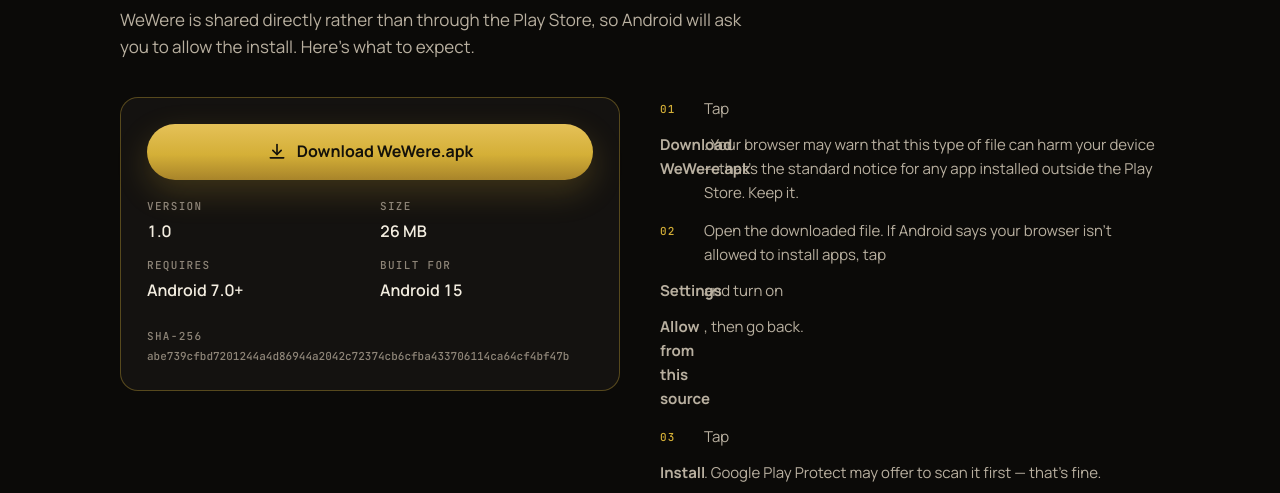
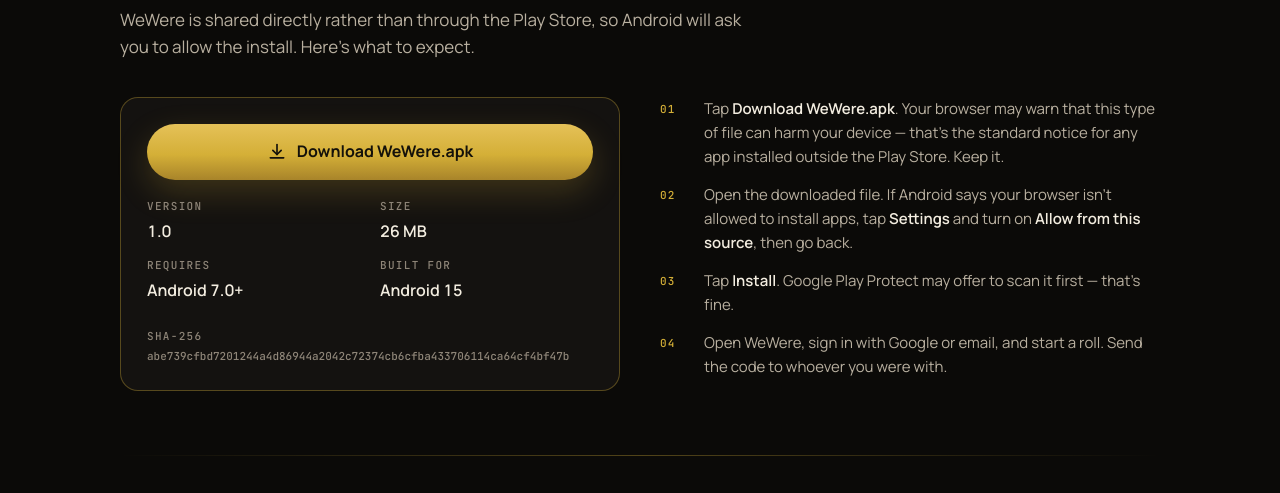
Before and after one commit to sidhy4rth/WeWere, a plain HTML site: page site/index.html in a window 1280 px wide. Shown: the part 2758-3251 px from the top of the page. Drawn offline with nearby package versions, Linux system fonts and the light colour scheme.

Commit message:
Site: fix install-step layout (bold words were becoming grid cells)

```diff
--- a/site/index.html
+++ b/site/index.html
@@ -158,6 +158,8 @@
   .install { display: grid; grid-template-columns: 1fr 1fr; gap: 40px; align-items: start; }
   .install ol { margin: 0; padding-left: 0; list-style: none; counter-reset: s; display: flex; flex-direction: column; gap: 14px; }
   .install li { display: grid; grid-template-columns: 32px 1fr; gap: 12px; color: var(--ivory-muted); font-size: 15px; }
+  .install li span { max-width: 60ch; }
+  .install li strong { color: var(--ivory); font-weight: 600; }
   .install li::before { counter-increment: s; content: counter(s, decimal-leading-zero); font-family: var(--mono); font-size: 11px; letter-spacing: 0.1em; color: var(--gold); padding-top: 4px; }
   .install .card { padding: 26px; border-radius: 18px; background: var(--surface); border: 1px solid var(--hair); display: flex; flex-direction: column; gap: 18px; }
   .install .facts { display: grid; grid-template-columns: 1fr 1fr; gap: 12px 20px; }
@@ -358,10 +360,10 @@
         </div>
       </div>
       <ol>
-        <li>Tap <strong>Download WeWere.apk</strong>. Your browser may warn that this type of file can harm your device — that's the standard notice for any app installed outside the Play Store. Keep it.</li>
-        <li>Open the downloaded file. If Android says your browser isn't allowed to install apps, tap <strong>Settings</strong> and turn on <strong>Allow from this source</strong>, then go back.</li>
-        <li>Tap <strong>Install</strong>. Google Play Protect may offer to scan it first — that's fine.</li>
-        <li>Open WeWere, sign in with Google or email, and start a roll. Send the code to whoever you were with.</li>
+        <li><span>Tap <strong>Download WeWere.apk</strong>. Your browser may warn that this type of file can harm your device — that's the standard notice for any app installed outside the Play Store. Keep it.</span></li>
+        <li><span>Open the downloaded file. If Android says your browser isn't allowed to install apps, tap <strong>Settings</strong> and turn on <strong>Allow from this source</strong>, then go back.</span></li>
+        <li><span>Tap <strong>Install</strong>. Google Play Protect may offer to scan it first — that's fine.</span></li>
+        <li><span>Open WeWere, sign in with Google or email, and start a roll. Send the code to whoever you were with.</span></li>
       </ol>
     </div>
   </section>
```
